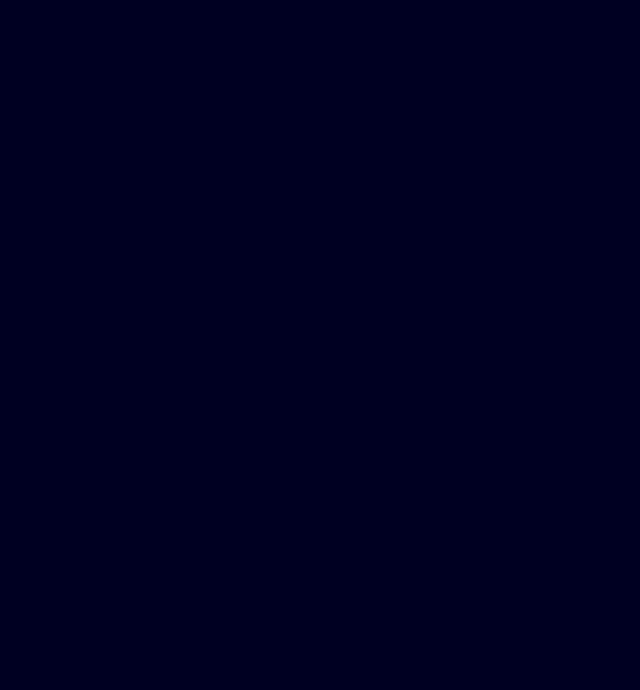
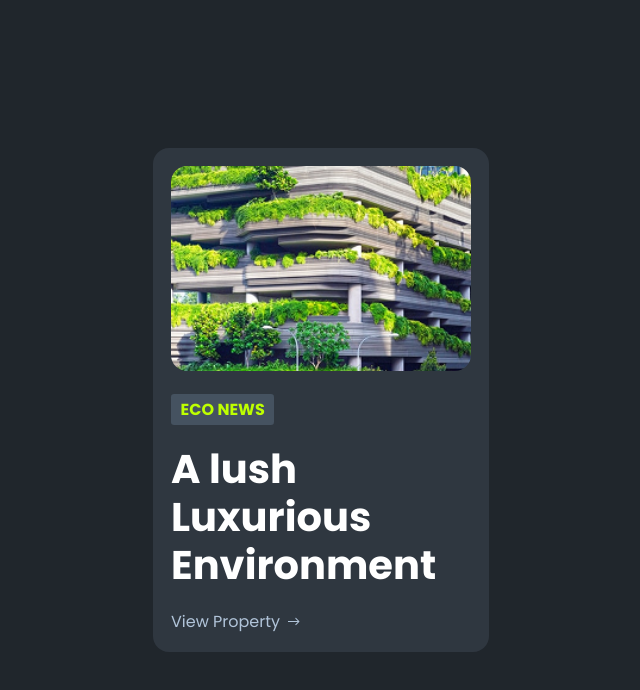
Before and after one commit to Dearie-de-cybek/Tees-Learning, a plain HTML site: page basic.html in a window 1280 px wide. Shown: the whole page, without its empty margins (319-959 px from the left). Drawn offline with Linux system fonts and the light colour scheme.

Commit message:
finished first card

```diff
--- a/basic.css
+++ b/basic.css
@@ -1,3 +1,56 @@
 body{
-    background-color: #002;
+    background: #20262C;
+    margin: 0;
+    height: 100vh;
+    display: grid;
+    place-content: center;
+    font-family: 'Poppins', sans-serif;
 }
+
+a{
+ text-decoration: none;
+}
+
+article{
+    width: 300px;
+    background: #2F3740;
+    padding: 1.125em;
+    border-radius: 1em;
+}
+
+img{
+    width: 100%;
+    border-radius: 1em;
+}
+
+.tag{
+    background: #455260;
+    color: #beff00;
+    font-weight: bold;
+    padding: .2em .6em;
+    border-radius: .2em;
+    display: inline-block;
+    margin-top: 1em;
+}
+
+h1 a {
+    color: #fff;
+    font-size: 2.5rem;
+    line-height: 120%;
+
+}
+
+a.cta{
+    color: #fff;
+    display: flex;
+}
+
+a.cta p{
+    margin: 0;
+    color: #b1c4d9;
+}
+
+svg {
+    margin-left: .5em;
+    align-self: center;
+}
--- a/basic.html
+++ b/basic.html
@@ -2,11 +2,25 @@
 <html lang="en">
 <head>
     <meta charset="UTF-8">
+    <meta http-equiv="X-UA-Compatible" content="IE=edge">
     <meta name="viewport" content="width=device-width, initial-scale=1.0">
-    <title>Tee Learning</title>
+    <title>Product Card</title>
+    <link rel="preconnect" href="https://fonts.googleapis.com">
+<link rel="preconnect" href="https://fonts.gstatic.com" crossorigin>
+<link href="https://fonts.googleapis.com/css2?family=Poppins:wght@400;700&display=swap" rel="stylesheet">
     <link rel="stylesheet" href="basic.css">
 </head>
 <body>
-
+    <article>
+        <a href="#"><img src="Photograph.png" alt="A Green Building"></a>
+        <a href="#" class="tag">ECO NEWS</a>
+        <h1><a href="#">A lush Luxurious Environment</a></h1>
+        <a href="#" class="cta">
+            <p>View Property</p>
+            <svg aria-hidden="true" width="12" height="9" viewBox="0 0 12 9" fill="none" xmlns="http://www.w3.org/2000/svg">
+                <path d="M11.3536 4.85355C11.5488 4.65829 11.5488 4.34171 11.3536 4.14645L8.17157 0.964466C7.97631 0.769204 7.65973 0.769204 7.46447 0.964466C7.2692 1.15973 7.2692 1.47631 7.46447 1.67157L10.2929 4.5L7.46447 7.32843C7.2692 7.52369 7.2692 7.84027 7.46447 8.03553C7.65973 8.2308 7.97631 8.2308 8.17157 8.03553L11.3536 4.85355ZM0 5H11V4H0V5Z" fill="#B1C4D9"/>
+            </svg>
+        </a>
+    </article>
 </body>
 </html>
```
